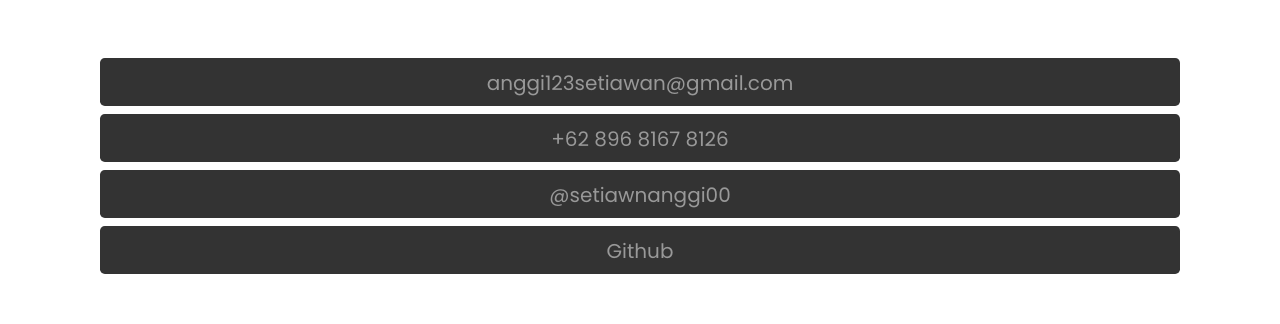
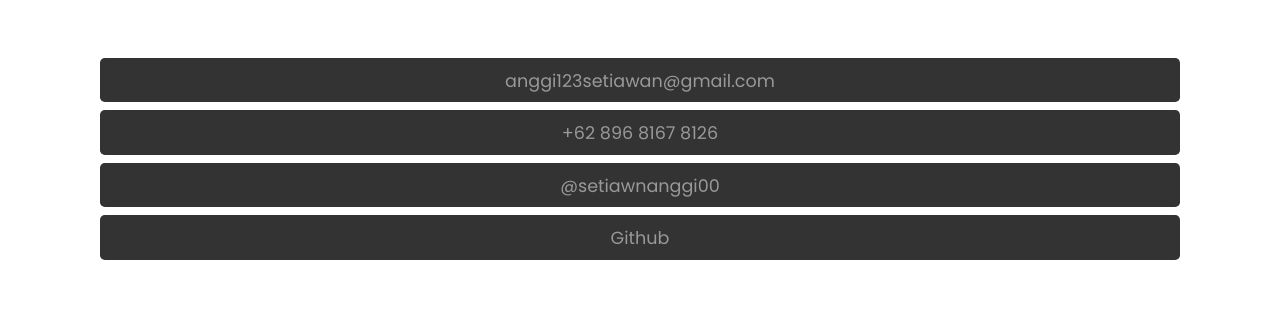
Before and after one commit to setiawananggi00/portfolio, a plain HTML site: page index.html in a window 1280 px wide. Shown: the part 2002-2326 px from the top of the page. Drawn offline with nearby package versions, Linux system fonts and the light colour scheme.

Commit message:
mengubah font size pada btn block

```diff
--- a/style.css
+++ b/style.css
@@ -173,6 +173,10 @@ i {
   background-color: #999;
 }
 
+.btn-block {
+  font-size: 1.1rem;
+}
+
 .top {
   display: inline-block;
   padding: 6px 10px;
```
